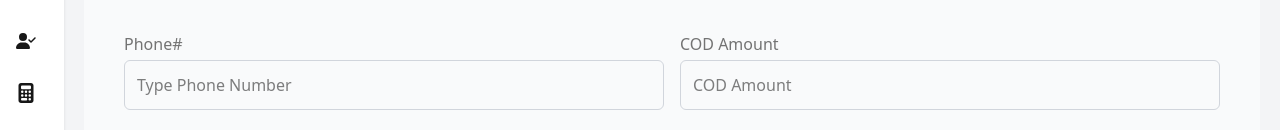
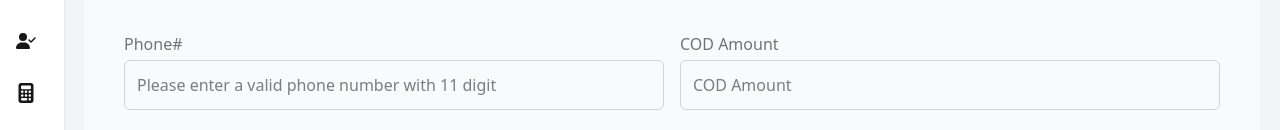
Before and after one commit to MAHIR-DEVES/Foorti-courier-copy, a Next.js app: page /dashboard/add-parcel in a window 1280 px wide. Shown: the part 234-364 px from the top of the page. Built offline with nearby package versions, Linux system fonts and the light colour scheme; no server answers.

Commit message:
style:placeholder chnage and input type change

```diff
--- a/app/components/add-parcel/DeliveryForm.jsx
+++ b/app/components/add-parcel/DeliveryForm.jsx
@@ -185,11 +185,11 @@ const DeliveryForm = ({ active }) => {
             Phone#
           </label>
           <input
-            type="text"
+            type="number"
             name="phone"
             value={formData.phone}
             onChange={handleChange}
-            placeholder="Type Phone Number"
+            placeholder="Please enter a valid phone number with 11 digit"
             className="w-full p-3 border border-gray-300 rounded-md focus:outline-none"
           />
         </div>
```
